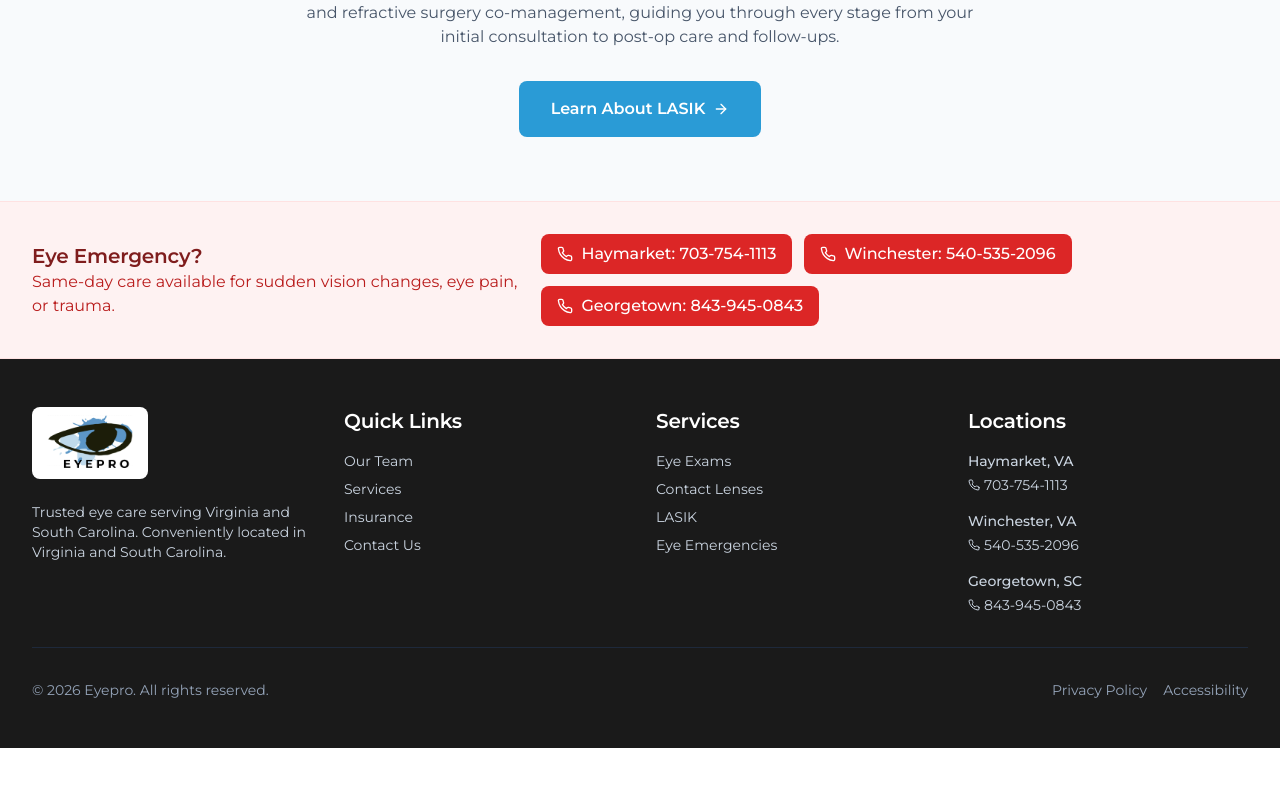
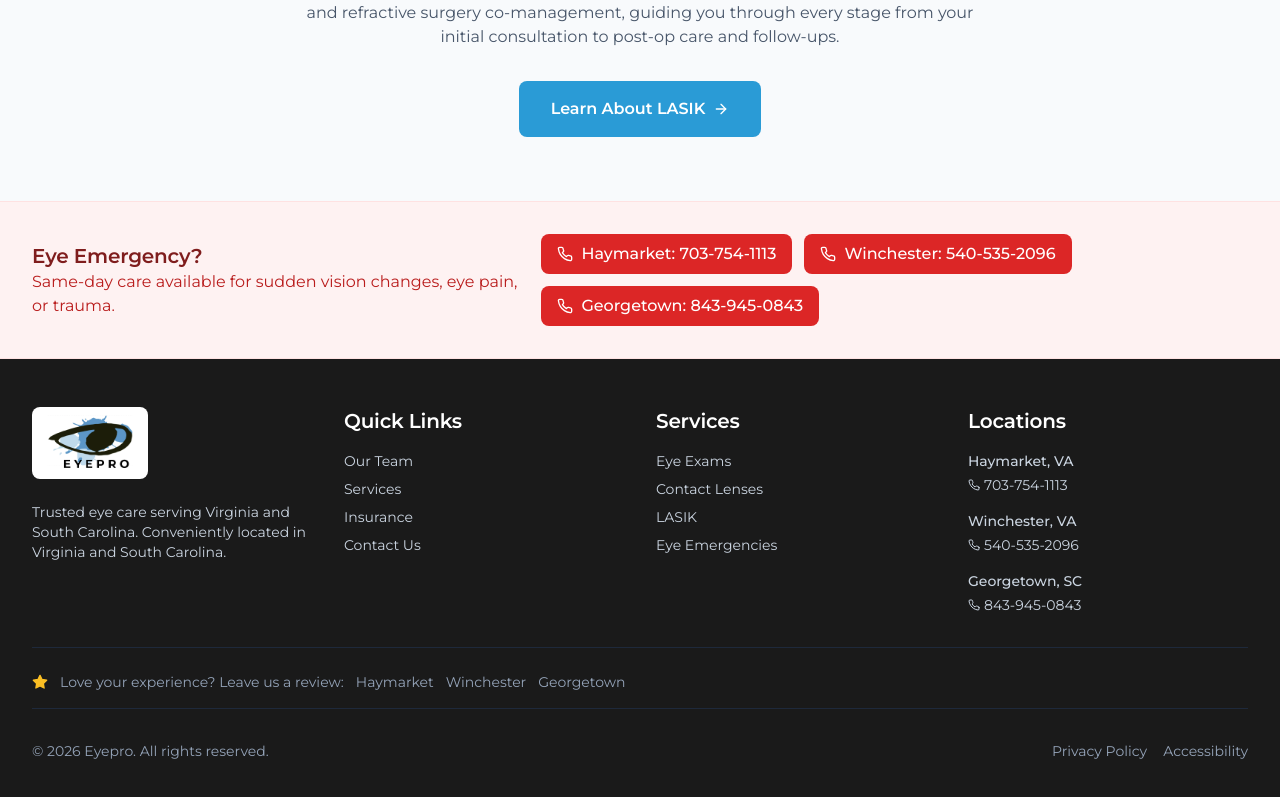
Before and after one commit to studiobrett/eyeprowebsite, a Next.js app: page / in a window 1280 px wide. Shown: the part 3811-4608 px from the top of the page. Before the commit the page ends 4559 px from the top, so only its background shows below. Built offline with nearby package versions, Linux system fonts and the light colour scheme; no server answers.

Commit message:
Add Leave a Review buttons to location pages and footer

```diff
--- a/src/app/locations/page.tsx
+++ b/src/app/locations/page.tsx
@@ -1,5 +1,5 @@
 import Link from 'next/link';
-import { MapPin, Phone, Clock, ArrowRight } from 'lucide-react';
+import { MapPin, Phone, Clock, ArrowRight, Star } from 'lucide-react';
 import { locations, virginiaLocations, southCarolinaLocations } from '@/data/locations';
 import { JsonLd } from '@/components/JsonLd';
 import { locationSchema } from '@/lib/schema';
@@ -65,6 +65,17 @@
           </a>
         )}
       </div>
+      {location.reviewUrl && (
+        <a
+          href={location.reviewUrl}
+          target="_blank"
+          rel="noopener noreferrer"
+          className="mt-3 w-full flex items-center justify-center gap-2 border border-amber-400 text-amber-600 py-2 px-4 rounded-lg font-medium hover:bg-amber-50 transition-colors"
+        >
+          <Star className="w-4 h-4 fill-amber-400 text-amber-400" />
+          Leave Us a Review
+        </a>
+      )}
     </div>
   );
 }
--- a/src/components/Footer.tsx
+++ b/src/components/Footer.tsx
@@ -1,6 +1,6 @@
 import Link from 'next/link';
 import Image from 'next/image';
-import { Phone } from 'lucide-react';
+import { Phone, Star } from 'lucide-react';
 import { locations } from '@/data/locations';
 
 export function Footer() {
@@ -70,7 +70,25 @@
           </div>
         </div>
 
-        <div className="border-t border-slate-800 mt-8 pt-8 text-sm text-slate-400">
+        <div className="border-t border-slate-800 mt-8 pt-6 pb-4 text-sm text-slate-400 flex flex-col sm:flex-row items-center gap-2 sm:gap-3">
+          <Star className="w-4 h-4 fill-amber-400 text-amber-400 flex-shrink-0" />
+          <span>Love your experience? Leave us a review:</span>
+          <span className="flex gap-3 flex-wrap justify-center">
+            {locations.filter(l => l.reviewUrl).map((location) => (
+              <a
+                key={location.id}
+                href={location.reviewUrl}
+                target="_blank"
+                rel="noopener noreferrer"
+                className="hover:text-amber-400 transition-colors"
+              >
+                {location.name}
+              </a>
+            ))}
+          </span>
+        </div>
+
+        <div className="border-t border-slate-800 pt-8 text-sm text-slate-400">
           <div className="flex flex-col md:flex-row justify-between gap-4">
             <p>&copy; {currentYear} Eyepro. All rights reserved.</p>
             <div className="flex gap-4">
--- a/src/data/locations.ts
+++ b/src/data/locations.ts
@@ -12,6 +12,7 @@
     [key: string]: string;
   };
   googleMapsUrl?: string;
+  reviewUrl?: string;
   region: 'virginia' | 'south-carolina';
 }
 
@@ -35,6 +36,7 @@
       'Sunday': 'Closed',
     },
     googleMapsUrl: 'https://maps.app.goo.gl/ngbnu68dCcMQUfWa7',
+    reviewUrl: 'https://g.page/r/CfEKX3Yknt2rEAE/review',
     region: 'virginia',
   },
   {
@@ -56,6 +58,7 @@
       'Sunday': 'Closed',
     },
     googleMapsUrl: 'https://maps.app.goo.gl/yoTeXSwJ2ZURD5B16',
+    reviewUrl: 'https://g.page/r/Cd--JRAHdIc6EAE/review',
     region: 'virginia',
   },
   {
@@ -77,6 +80,7 @@
       'Sunday': 'Closed',
     },
     googleMapsUrl: 'https://maps.app.goo.gl/4U46AwQ7o7j95Q6p7',
+    reviewUrl: 'https://g.page/r/CWiH_EJyn4HPEAE/review',
     region: 'south-carolina',
   },
 ];
```
